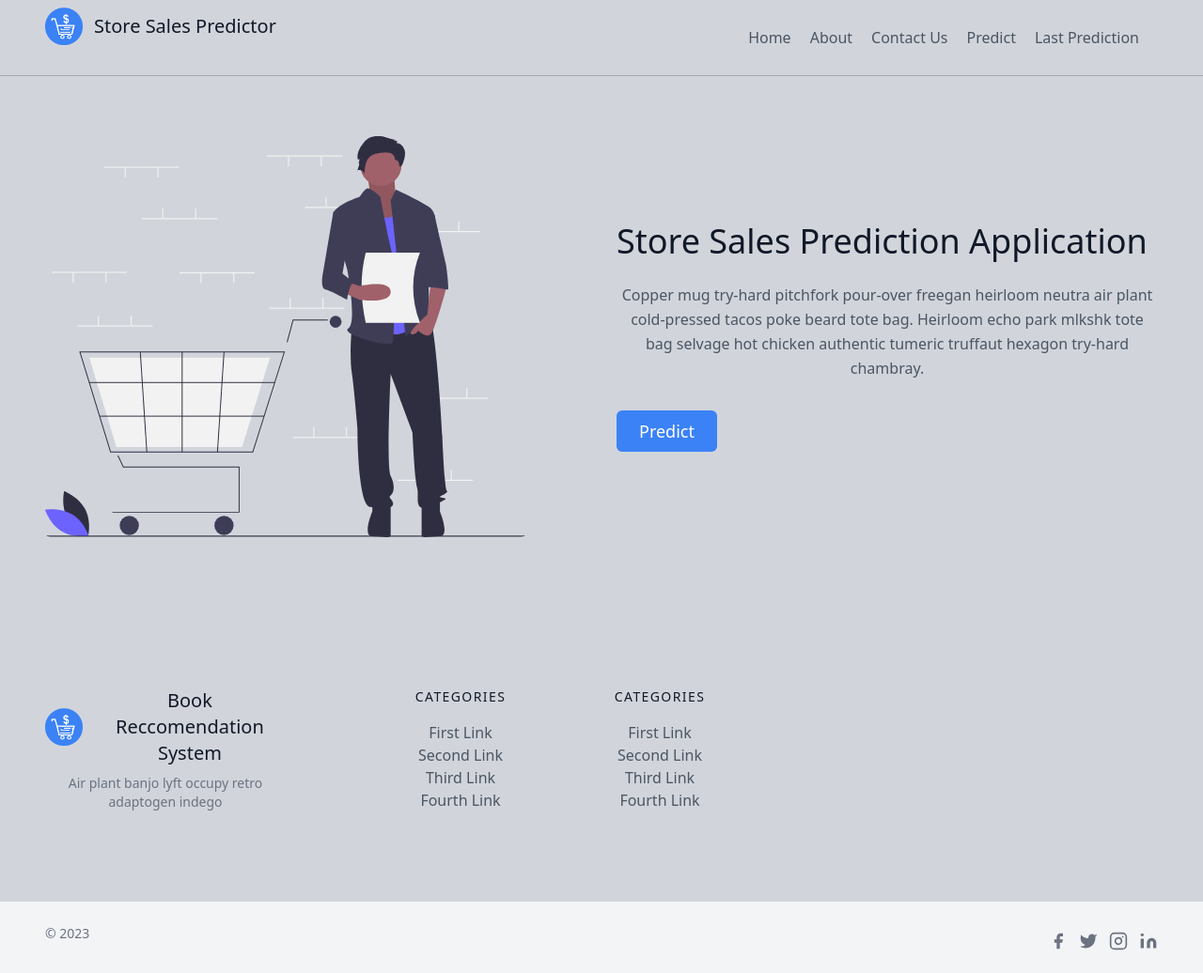
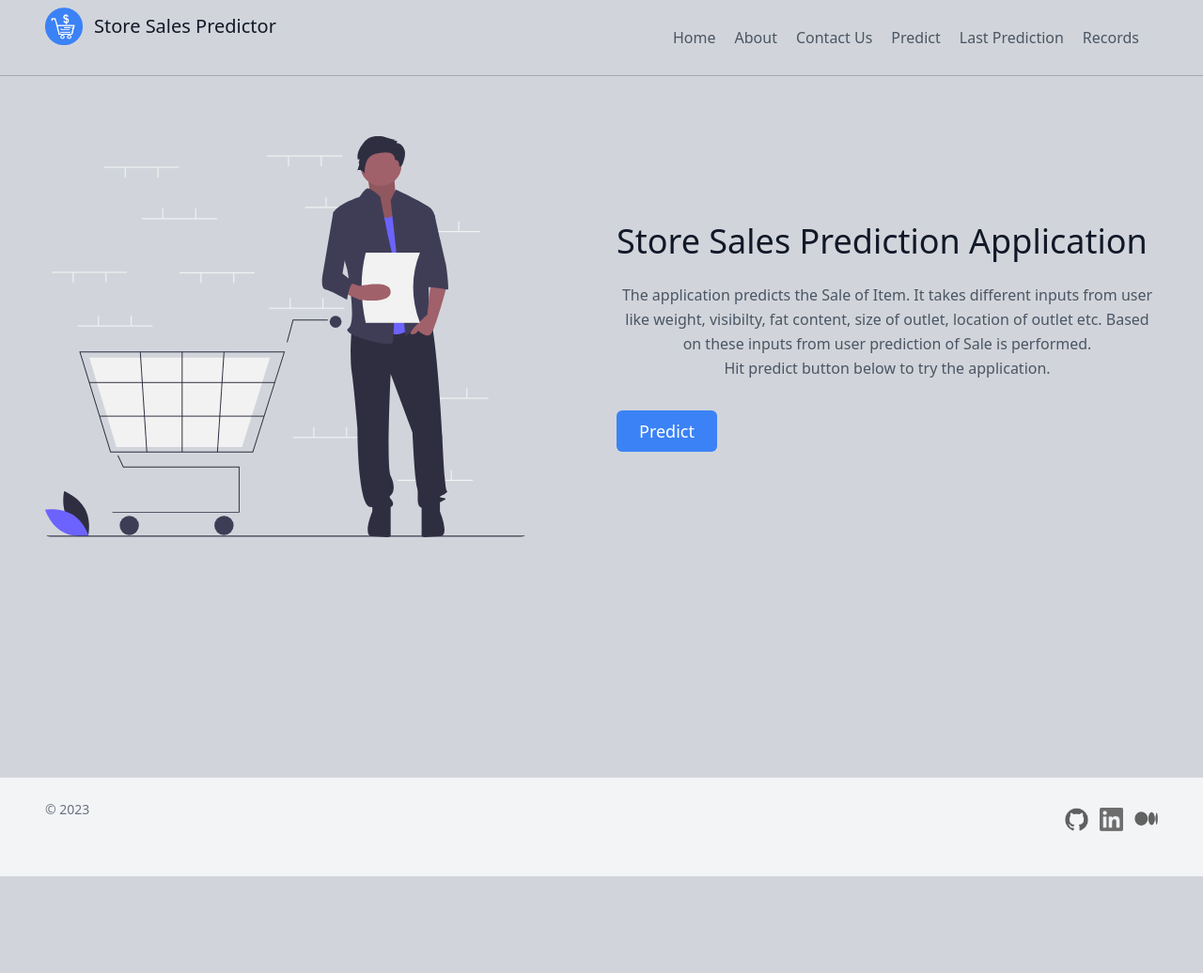
Before and after one commit to d1b2/Store_Sales_Ml_Project, a Flask app: page / in a window 1280 px wide. Shown: the whole page at 94% size. After the commit the page ends 933 px from the top, so only its background shows below. Run offline with Flask 3, Linux system fonts and the light colour scheme; parts of the project's set-up code (start-up, migrations or seed data) failed here and were passed over; some libraries are stand-ins or nearby versions.

Commit message:
templates updated

```diff
--- a/application/templates/base.html
+++ b/application/templates/base.html
@@ -6,7 +6,24 @@
     <title>Store sales prediction Flask app</title>
     <script src="https://cdn.tailwindcss.com"></script>
     <link href="https://cdn.jsdelivr.net/npm/bootstrap@5.3.0-alpha3/dist/css/bootstrap.min.css" rel="stylesheet" integrity="sha384-KK94CHFLLe+nY2dmCWGMq91rCGa5gtU4mk92HdvYe+M/SXH301p5ILy+dN9+nJOZ" crossorigin="anonymous">
+    <style>
+      .alert-success{
+      background-color: #D4EDDA;
+      color:#417475;
+      padding: 14px 16px;
+        text-align: auto;
+      font-size: 14px;
 
+}
+.alert-delete{
+   background-color: #F8D7DA;
+   color:#AD5540;
+   padding: 14px 16px;
+   text-align: auto;
+   font-size: 14px;
+
+}
+    </style>
   </head>
   <body class="bg-gray-300">
     <header class="text-gray-600 body-font -my-10">
@@ -20,7 +37,8 @@
             <a href = '/about' class="mr-5 hover:text-gray-900">About</a>
             <a href = '/contact' class="mr-5 hover:text-gray-900">Contact Us</a>
             <a href = '/predict' class="mr-5 hover:text-gray-900">Predict</a>
-            <a href = 'last_predict' class="mr-5 hover:text-gray-900">Last Prediction</a>
+            <a href = '/last_predict' class="mr-5 hover:text-gray-900">Last Prediction</a>
+            <a href = '/record' class="mr-5 hover:text-gray-900">Records</a>
           </nav>
 
         </div>
@@ -31,81 +49,28 @@
 
       <footer class="text-gray-600 body-font -my-8">
         <div class="container px-5 py-24 mx-auto flex md:items-center lg:items-start md:flex-row md:flex-nowrap flex-wrap flex-col">
-          <div class="w-64 flex-shrink-0 md:mx-0 mx-auto text-center md:text-left">
-            <a class="flex title-font font-medium items-center md:justify-start justify-center text-gray-900">
-                <img src="../static/store_icon.png" style="width:40px;height:40px;">
-
-              <span class="ml-3 text-xl">Book Reccomendation System</span>
-            </a>
-            <p class="mt-2 text-sm text-gray-500">Air plant banjo lyft occupy retro adaptogen indego</p>
-          </div>
-          <div class="flex-grow flex flex-wrap md:pl-20 -mb-10 md:mt-0 mt-10 md:text-left text-center">
-            <div class="lg:w-1/4 md:w-1/2 w-full px-4">
-              <h2 class="title-font font-medium text-gray-900 tracking-widest text-sm mb-3">CATEGORIES</h2>
-              <nav class="list-none mb-10">
-                <li>
-                  <a class="text-gray-600 hover:text-gray-800">First Link</a>
-                </li>
-                <li>
-                  <a class="text-gray-600 hover:text-gray-800">Second Link</a>
-                </li>
-                <li>
-                  <a class="text-gray-600 hover:text-gray-800">Third Link</a>
-                </li>
-                <li>
-                  <a class="text-gray-600 hover:text-gray-800">Fourth Link</a>
-                </li>
-              </nav>
-            </div>
-            <div class="lg:w-1/4 md:w-1/2 w-full px-4">
-              <h2 class="title-font font-medium text-gray-900 tracking-widest text-sm mb-3">CATEGORIES</h2>
-              <nav class="list-none mb-10">
-                <li>
-                  <a class="text-gray-600 hover:text-gray-800">First Link</a>
-                </li>
-                <li>
-                  <a class="text-gray-600 hover:text-gray-800">Second Link</a>
-                </li>
-                <li>
-                  <a class="text-gray-600 hover:text-gray-800">Third Link</a>
-                </li>
-                <li>
-                  <a class="text-gray-600 hover:text-gray-800">Fourth Link</a>
-                </li>
-              </nav>
-            </div>
 
 
-          </div>
         </div>
         <div class="bg-gray-100">
           <div class="container mx-auto py-4 px-5 flex flex-wrap flex-col sm:flex-row">
             <p class="text-gray-500 text-sm text-center sm:text-left">© 2023
-              <a href="https://twitter.com/knyttneve" rel="noopener noreferrer" class="text-gray-600 ml-1" target="_blank"></a>
             </p>
             <span class="inline-flex sm:ml-auto sm:mt-0 mt-2 justify-center sm:justify-start">
-              <a class="text-gray-500">
-                <svg fill="currentColor" stroke-linecap="round" stroke-linejoin="round" stroke-width="2" class="w-5 h-5" viewBox="0 0 24 24">
-                  <path d="M18 2h-3a5 5 0 00-5 5v3H7v4h3v8h4v-8h3l1-4h-4V7a1 1 0 011-1h3z"></path>
-                </svg>
+              <a>
+                  <img class="flex title-font font-medium items-center text-gray-900 mb-4 md:mb-0" src="../static/github.png" style="width:25px;height:25px; filter: grayscale(100%);">
               </a>
               <a class="ml-3 text-gray-500">
-                <svg fill="currentColor" stroke-linecap="round" stroke-linejoin="round" stroke-width="2" class="w-5 h-5" viewBox="0 0 24 24">
-                  <path d="M23 3a10.9 10.9 0 01-3.14 1.53 4.48 4.48 0 00-7.86 3v1A10.66 10.66 0 013 4s-4 9 5 13a11.64 11.64 0 01-7 2c9 5 20 0 20-11.5a4.5 4.5 0 00-.08-.83A7.72 7.72 0 0023 3z"></path>
-                </svg>
+                <img class="flex title-font font-medium items-center text-gray-900 mb-4 md:mb-0" src="../static/linked.png" style="width:25px;height:25px; filter: grayscale(100%);">
+
+
               </a>
               <a class="ml-3 text-gray-500">
-                <svg fill="none" stroke="currentColor" stroke-linecap="round" stroke-linejoin="round" stroke-width="2" class="w-5 h-5" viewBox="0 0 24 24">
-                  <rect width="20" height="20" x="2" y="2" rx="5" ry="5"></rect>
-                  <path d="M16 11.37A4 4 0 1112.63 8 4 4 0 0116 11.37zm1.5-4.87h.01"></path>
-                </svg>
+                <img class="flex title-font font-medium items-center text-gray-900 mb-4 md:mb-0" src="../static/medium.png" style="width:25px;height:25px; filter: grayscale(100%);">
+
+
               </a>
-              <a class="ml-3 text-gray-500">
-                <svg fill="currentColor" stroke="currentColor" stroke-linecap="round" stroke-linejoin="round" stroke-width="0" class="w-5 h-5" viewBox="0 0 24 24">
-                  <path stroke="none" d="M16 8a6 6 0 016 6v7h-4v-7a2 2 0 00-2-2 2 2 0 00-2 2v7h-4v-7a6 6 0 016-6zM2 9h4v12H2z"></path>
-                  <circle cx="4" cy="4" r="2" stroke="none"></circle>
-                </svg>
-              </a>
+
             </span>
           </div>
         </div>
--- a/application/templates/home.html
+++ b/application/templates/home.html
@@ -8,7 +8,9 @@
       <div class="lg:flex-grow md:w-1/2 lg:pl-24 md:pl-16 flex flex-col md:items-start md:text-left items-center text-center">
         <h1 class="title-font sm:text-4xl text-3xl mb-4 font-medium text-gray-900">Store Sales Prediction Application
         </h1>
-        <p class="mb-8 leading-relaxed">Copper mug try-hard pitchfork pour-over freegan heirloom neutra air plant cold-pressed tacos poke beard tote bag. Heirloom echo park mlkshk tote bag selvage hot chicken authentic tumeric truffaut hexagon try-hard chambray.</p>
+        <p class="mb-8 leading-relaxed">The application predicts the Sale of Item. It takes different inputs from user like weight, visibilty, fat content, size of outlet, location of outlet etc. Based on these inputs from user prediction of Sale is performed. </br> Hit predict button below to try the application.</p>
+
+
         <div class="flex justify-center">
           <a href="/predict" class="href">
           <button class="inline-flex text-white bg-blue-500 border-0 py-2 px-6 focus:outline-none hover:bg-blue-600 rounded text-lg">Predict</button>
```
Also changed, not shown: application/templates/about.html (added, +26 -0 lines), application/templates/contact.html (added, +64 -0 lines), application/templates/last_predict.html (+25 -4 lines), application/templates/predict.html (+46 -39 lines), application/templates/records.html (added, +64 -0 lines).
